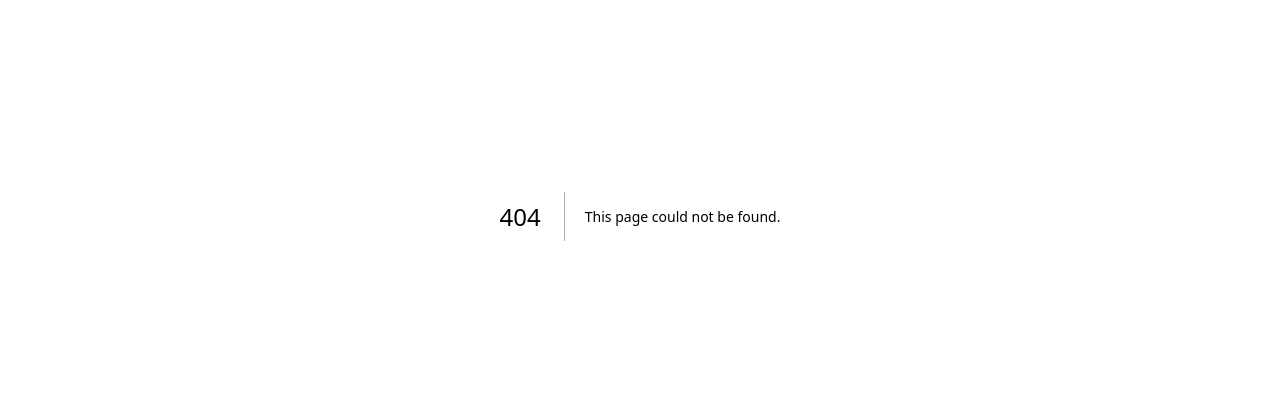
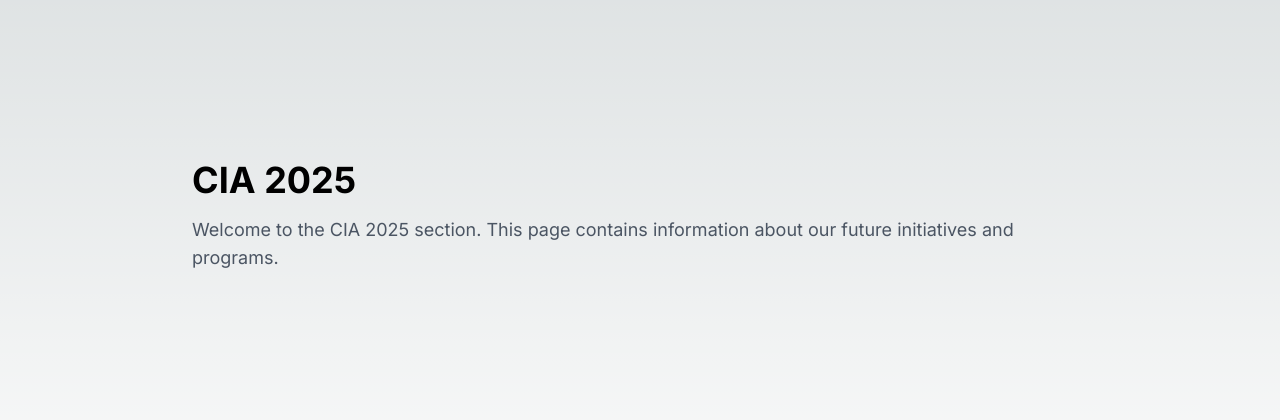
Before and after one commit to wildandr/cia2025, a Next.js app: page /cia in a window 1280 px wide. Before the commit this address had no page. Shown: the part 184-604 px from the top of the page. Built offline with nearby package versions, Linux system fonts and the light colour scheme.

Commit message:
add structure

```diff
--- /dev/null
+++ b/src/app/cia/page.tsx
@@ -0,0 +1,13 @@
+
+export default function CIA() {
+  return (
+    <main className="min-h-screen flex flex-col items-center justify-center p-8">
+      <div className="max-w-4xl w-full">
+        <h1 className="text-4xl font-bold mb-4">CIA 2025</h1>
+        <p className="text-lg text-gray-600">
+          Welcome to the CIA 2025 section. This page contains information about our future initiatives and programs.
+        </p>
+      </div>
+    </main>
+  );
+}
```
